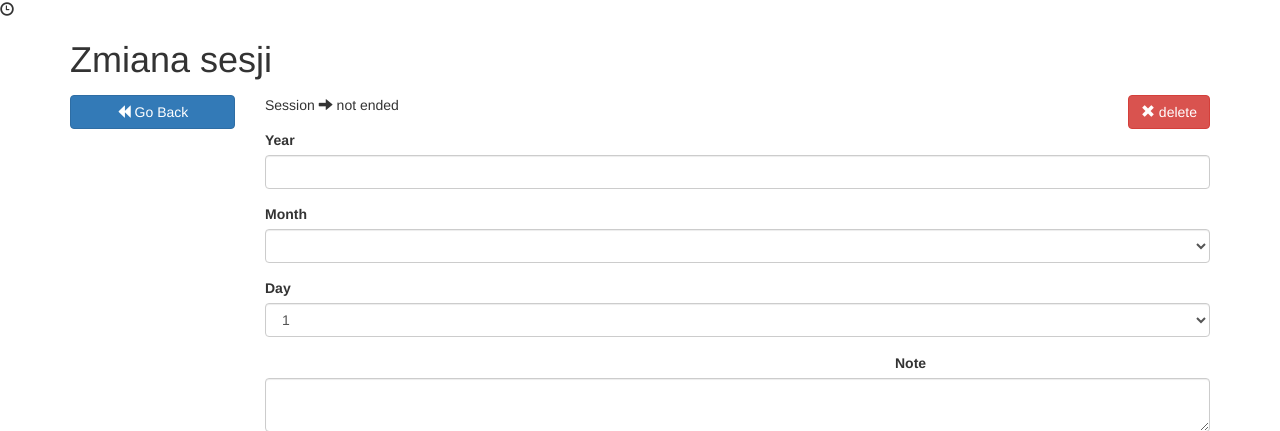
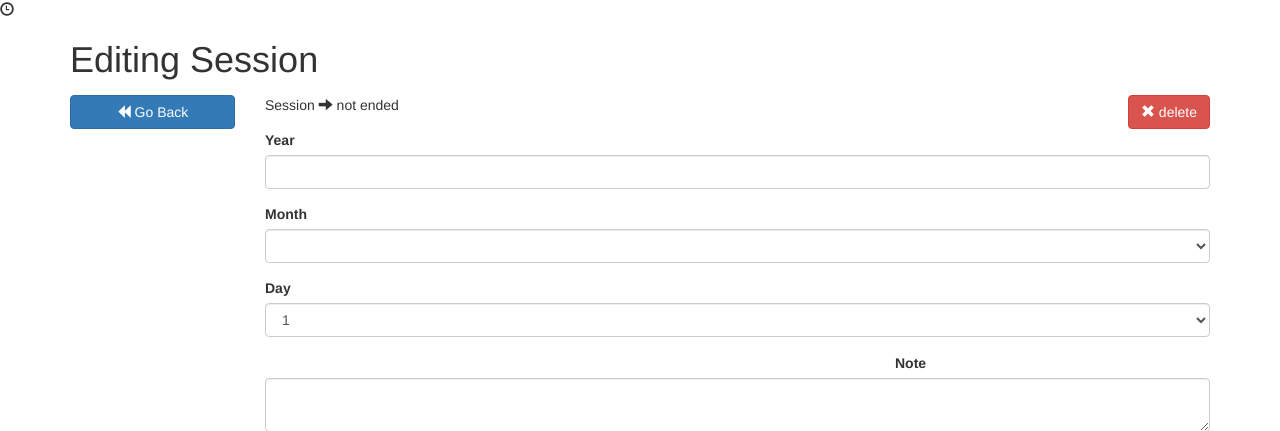
Before and after one commit to bizley/timeclock, a Yii app: template src/views/clock/edit.php in a window 1280 px wide. Shown: the top 431 px of the page. Run offline with PHP 8.4 and a stand-in for Yii, Linux system fonts and the light colour scheme; the template is opened without the code that fills it, so the values that code supplies are empty; form fields are guessed from the names that the template uses; some libraries are stand-ins or nearby versions.

Commit message:
clean views

```diff
--- a/src/views/clock/edit.php
+++ b/src/views/clock/edit.php
@@ -14,7 +14,7 @@ $this->title = Yii::t('app', 'Editing Session');
 $minutes = [0, 5, 10, 15, 20, 25, 30, 35, 40, 45, 50, 55];
 ?>
 <div class="form-group">
-    <h1>Zmiana sesji</h1>
+    <h1><?= Yii::t('app', 'Editing Session') ?></h1>
 </div>
 
 <div class="row">
--- a/src/views/site/index.php
+++ b/src/views/site/index.php
@@ -3,7 +3,6 @@
 use app\widgets\confirm\Confirm;
 use app\widgets\modal\Clock;
 use app\widgets\note\Note;
-use yii\helpers\Html;
 use yii\helpers\Url;
 
 /* @var $this yii\web\View */
```
Also changed, not shown: src/views/admin/history.php (+19 -17 lines), src/views/clock/history.php (+16 -14 lines).
